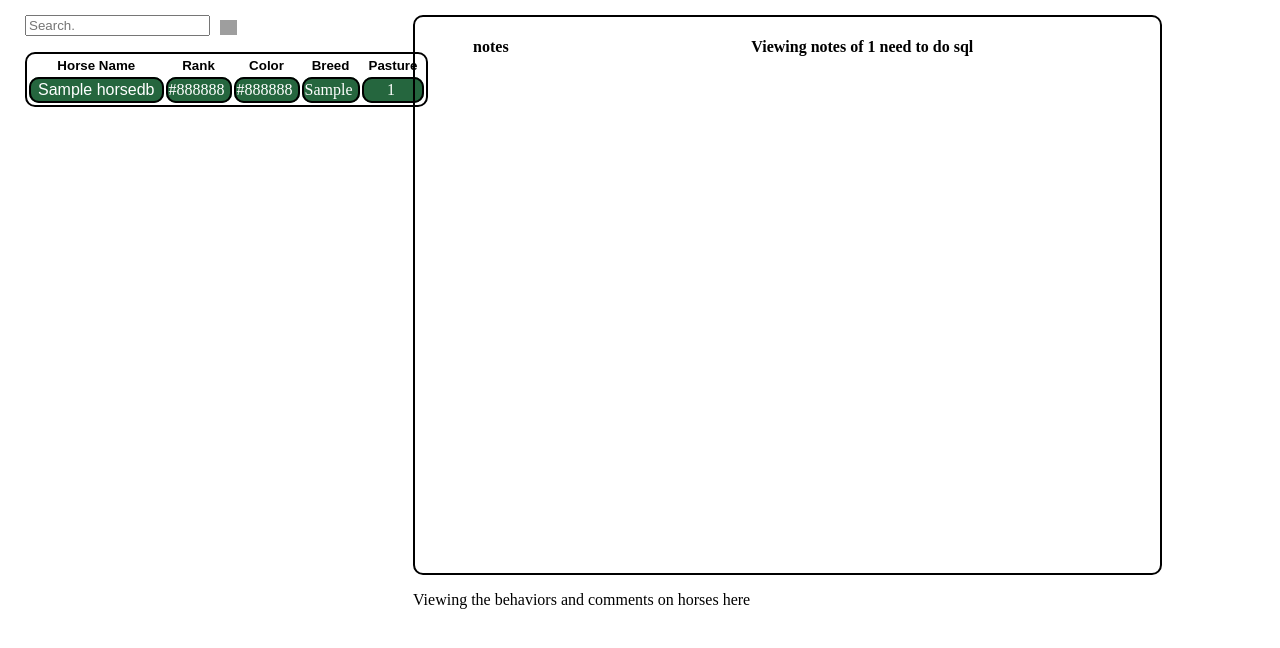
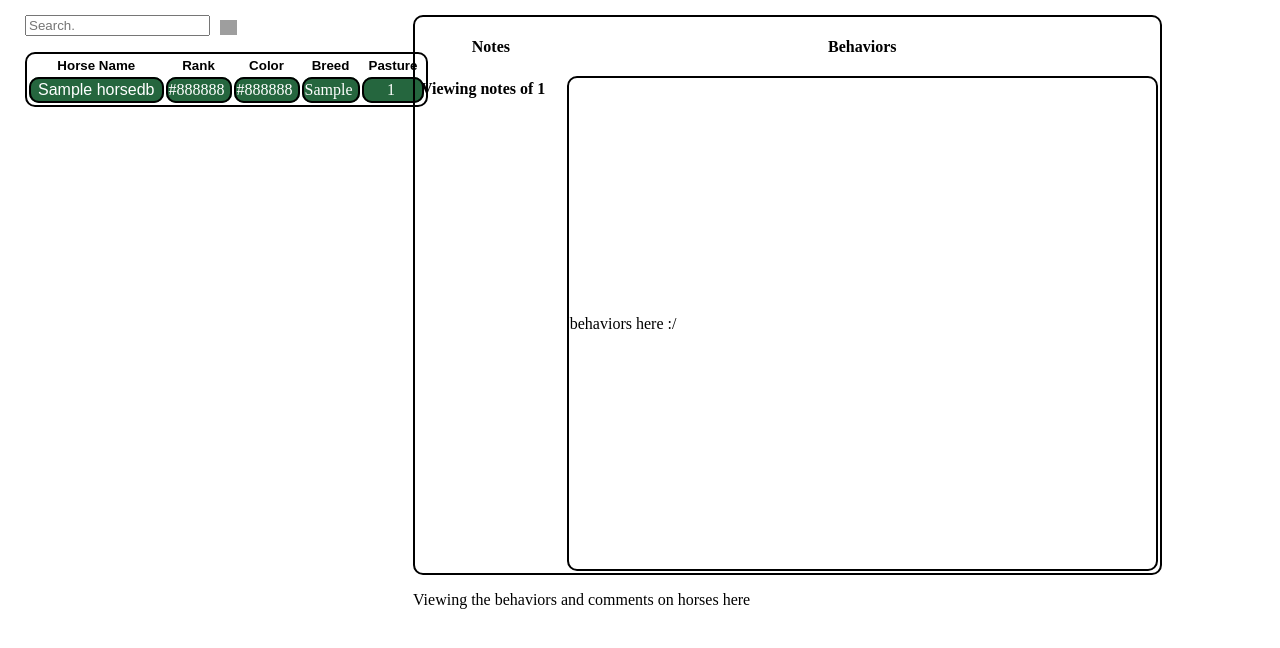
Before and after one commit to skyshane1/horsetrainersystem, a PHP site: page /viewHorse.php in a window 1280 px wide. Shown: the part 45-693 px from the top of the page. Run offline with PHP 8.4, Linux system fonts and the light colour scheme; the visitor is signed in with stand-in values (Sample User, id 1); tables that the repository leaves empty hold one stand-in row (values such as "Sample post"); lists and menus that the app fills with data are empty; grey boxes are pictures that could not be loaded.

Commit message:
note formatting

```diff
--- a/viewHorse.php
+++ b/viewHorse.php
@@ -84,6 +84,8 @@ button {
 
 
 </style>
+
+
     <header style='text-align:center'>
         <h1>View Horses</h1>
     </header>
@@ -144,36 +146,38 @@ button {
         </div>
         <div class="split right">
             <table style="width: 90%; height:70%">
+            <tr>
                 <th style='width:20%; height:10%'>
-                    <p>notes</p>
+                Notes
                 </th>
                 <th style='height:10%'>
+                Behaviors
+                </th>
+            </tr>
+            <tr><td style='border:none;vertical-align:top'>
+            <!--add scrollbar here-->
+                <table style='border:none;vertical-align:top;'>
                         <?php
                             if (isset($_GET['curr_horse_button']) && $_GET['curr_horse_button']!=$_SESSION['curr_horse']){
                                 $_SESSION['curr_horse']=$_GET['curr_horse_button'];
-
                             }
 	                    if (isset($_SESSION['curr_horse'])){
-		    echo '<p>Viewing notes of ' .$_SESSION['curr_horse']. ' need to do sql</p>';
-                    $curr_horse_qry="Select * from notesdb where horseName = '" .($_SESSION['curr_horse']). "';";
+	                        echo '<tr style="width:30%;border:none;"><th>Viewing notes of ' .$_SESSION['curr_horse']. '</th></tr>';
+
+                                    $curr_horse_qry="Select * from notesDB where horseName = '" .($_SESSION['curr_horse']). "';";
                                     $curr_fetched=mysqli_query($con,$curr_horse_qry);
 	                	while($row=mysqli_fetch_array($curr_fetched, MYSQLI_ASSOC)){
 	                		$hnote = $row['note'];
-				echo "<p> ".$hnote. "";
-				echo ": note written by " .$row['trainerName']. "";
+	                		echo "<tr><td> ".$hnote. " ";
+	                		echo "<br>- <font size='1'>" .$row['trainerName']." ".$row['noteDate']."</font></td></tr>";
 	                	}
-
 	                	}
 	                	else {
                     			echo '<p>No horse name selected yet lol</p>';
 	                		}
 	                	?>
-                </th>
-                <tr style='width:20%'>
-                    <div>
-                </tr>
-                <tr>
-
+                </table></td>
+                    <td>behaviors here :/</td>
                 </tr>
             </table>
 
```
Also changed, not shown: domain/Notes.php (+4 -4 lines). Lines whose indentation alone changed are shown as unchanged.
